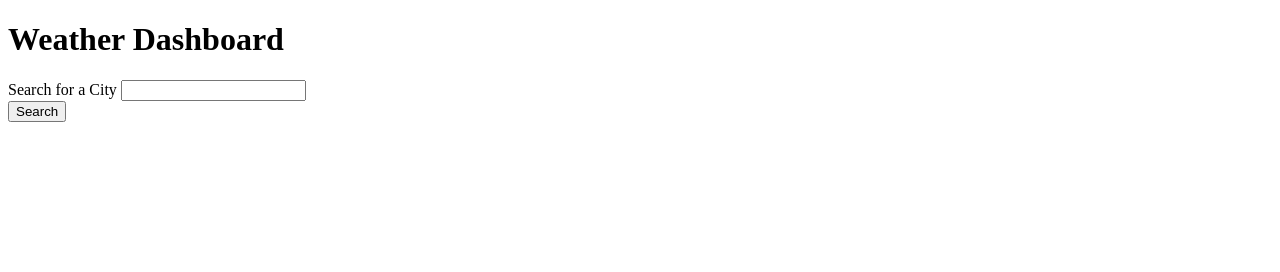
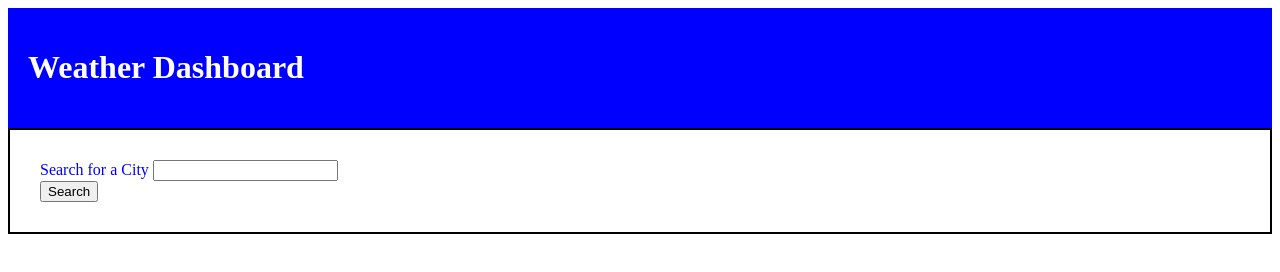
Before and after one commit to mikededo58/local-weather, a plain HTML site: page index.html in a window 1280 px wide. Drawn offline with nearby package versions, Linux system fonts and the light colour scheme.

Commit message:
added some CSS and comments in JS

```diff
--- a/assets/script.js
+++ b/assets/script.js
@@ -7,7 +7,7 @@ const currentWeatherContainer = document.getElementById(
 function handleSearch(event) {
   event.preventDefault();
 
-  const searchUrl = `https://api.openweathermap.org/data/2.5/forecast?q=${searchInputEl.val()}&appid={b0aa53ed3123b7e0caa8552579902513}`;
+  const searchUrl = `https://api.openweathermap.org/data/2.5/forecast?q=${searchInputEl.val()}&appid={b0aa53ed3123b7e0caa8552579902513}`; //API Key
 
   fetch(searchUrl)
     .then(function (response) {
@@ -41,4 +41,8 @@ searchButton.addEventListener("click", handleSearch);
 
 // `https://api.openweathermap.org/data/2.5/forecast?q=London&appid={b0aa53ed3123b7e0caa8552579902513}
 
-//create one function iterate through the object and then append the data to the DOM. skip ahead 8 on the 4 loop
+//create one function iterate through the object and then append the data to the DOM. skip ahead 8 on the for loop
+
+// Create a function to append recently searched cities
+
+// create JSON to save searches to local storages
--- a/assets/style.css
+++ b/assets/style.css
@@ -0,0 +1,17 @@
+header {
+  padding: 20px;
+  background-color: blue;
+  color: white;
+}
+
+aside {
+  color: blue;
+  border: 2px;
+  border-style: solid;
+  border-color: black;
+  padding: 30px;
+}
+
+main {
+  flex-direction: column;
+}
--- a/index.html
+++ b/index.html
@@ -24,7 +24,8 @@
         <div id="forecastContainer"></div>
     </main>
  </body>
-
+    <script src="https://code.jquery.com/jquery-1.12.4.js"></script>
+    <script src="https://code.jquery.com/ui/1.12.1/jquery-ui.js"></script>
     <script src="./assets/script.js"></script>
   </body>
 </html>
```
